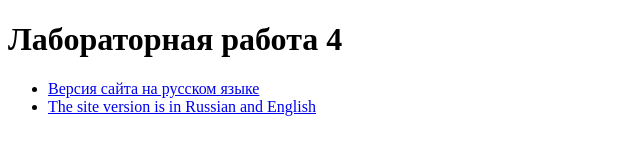
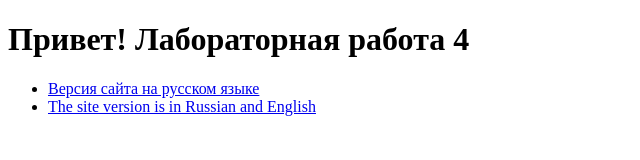
Before and after one commit to SkribkaFllatova/lab4, a plain HTML site: page index.html in a window 1280 px wide. Shown: the whole page, without its empty margins (0-640 px from the left). Drawn offline with Linux system fonts and the light colour scheme.

Commit message:
лб4 версия 2

```diff
--- a/index.html
+++ b/index.html
@@ -6,7 +6,7 @@
     <title>Начальная страница</title>
 </head>
 <body>
-    <h1>Лабораторная работа 4</h1>
+    <h1>Привет! Лабораторная работа 4</h1>
         <ul>
             <li><a href="ru/index.html">Версия сайта на русском языке</a></li>
             <li><a href="en/index.html">The site version is in Russian and English</a></li>
```
